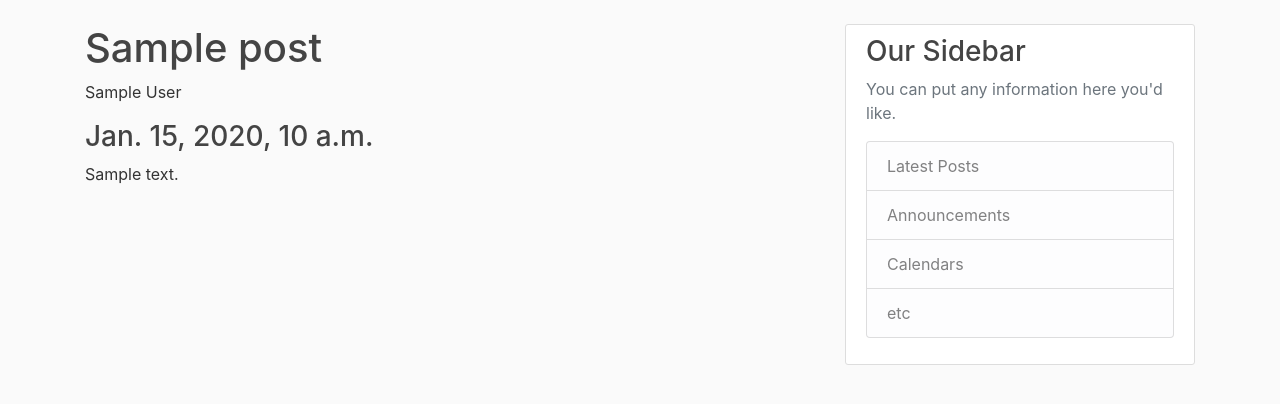
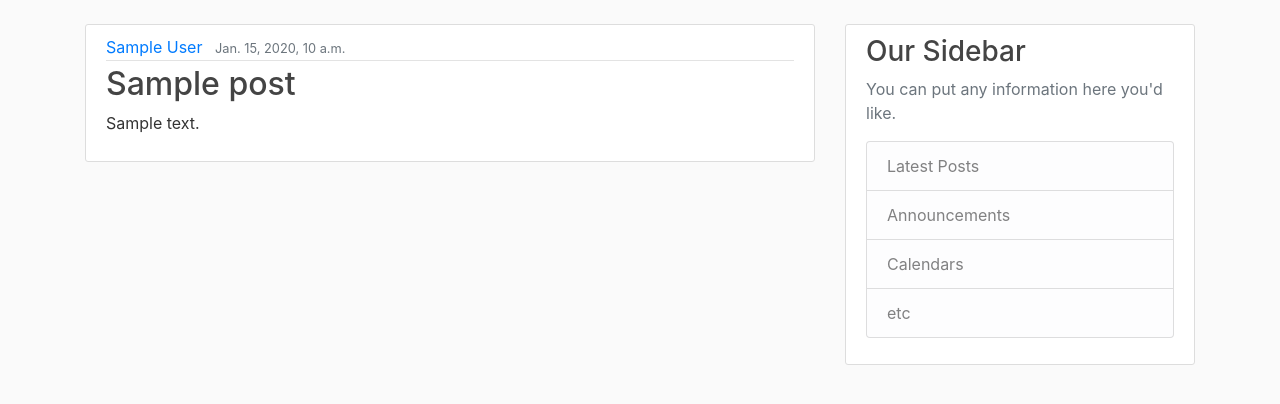
Before and after one commit to adithyaanilkumar/blog_django, a Django app: template learn/blog/templates/blog/home.html in a window 1280 px wide. Shown: the part 56-460 px from the top of the page. Run offline with Django 3.2, Linux system fonts and the light colour scheme; the template is opened without the code that fills it: most values are stand-ins (such as "Sample title", 1, 10 or a date in 2020); some libraries are stand-ins or nearby versions.

Commit message:
added code to home.html

```diff
--- a/learn/blog/templates/blog/home.html
+++ b/learn/blog/templates/blog/home.html
@@ -1,9 +1,15 @@
 {% extends "blog/base.html" %}
 {% block content %}
     {% for post in posts%}
-        <h1>{{post.title}}</h1>
-        <p>{{post.author}}</p>
-        <h3>{{post.date_posted}}</h3>
-        <p>{{post.content}}</p>
+    <article class="media content-section">
+        <div class="media-body">
+          <div class="article-metadata">
+            <a class="mr-2" href="#">{{ post.author }}</a>
+            <small class="text-muted">{{ post.date_posted }}</small>
+          </div>
+          <h2><a class="article-title" href="#">{{ post.title }}</a></h2>
+          <p class="article-content">{{ post.content }}</p>
+        </div>
+      </article>
     {% endfor %}
 {% endblock content %}
```
